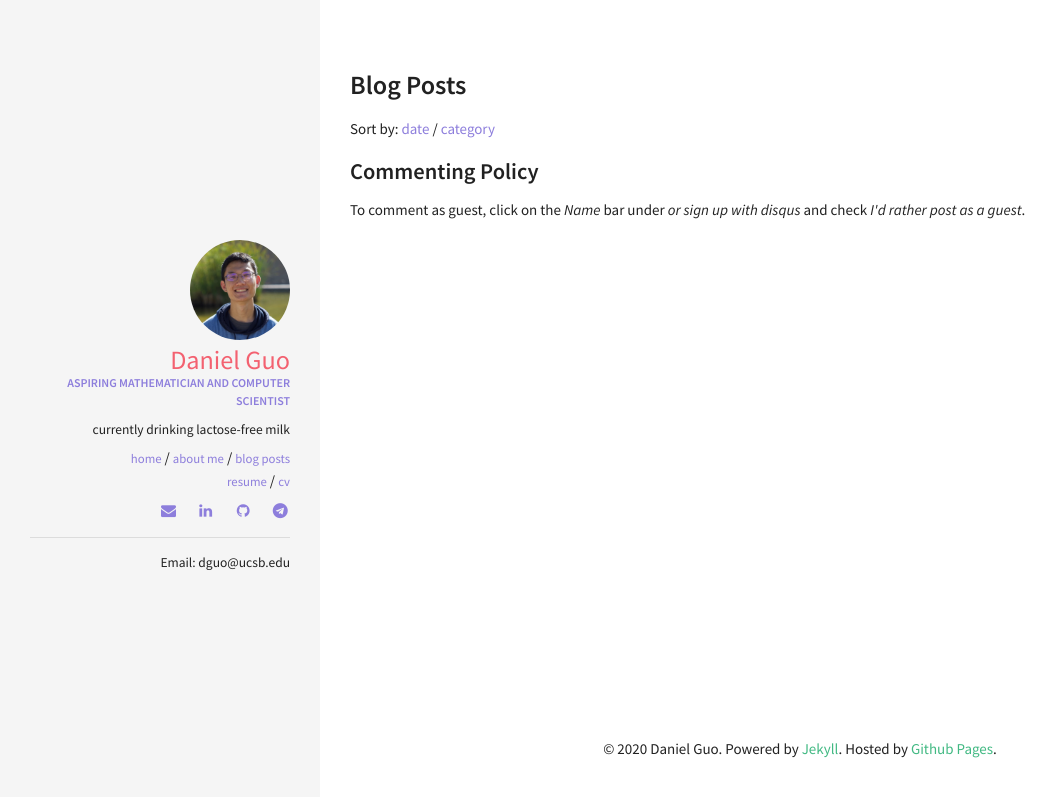
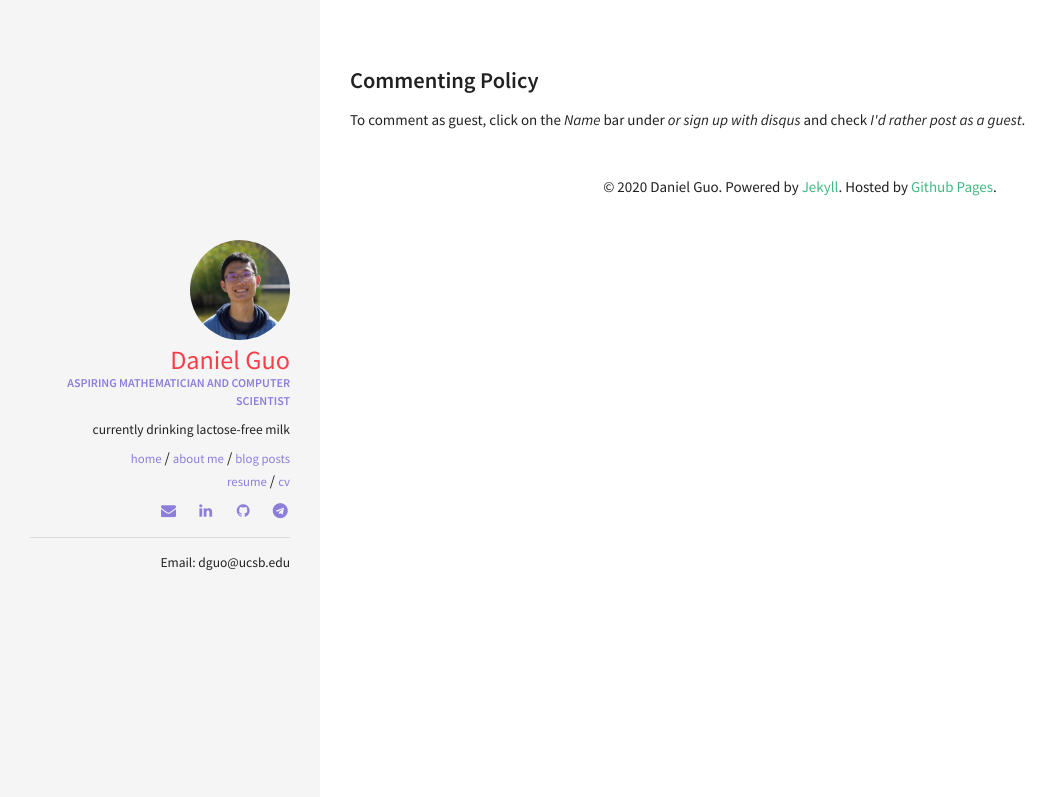
Before and after one commit to d-guo/danielguo.dev_old, a Jekyll site: the page built from policy/comments.html, in a window 1280 px wide. Shown: the top 797 px of the page, without its empty margins (0-1058 px from the left). Built offline with Jekyll 4.4.1, drawn with Linux system fonts in a browser that asks for light colours.

Commit message:
changed policy and the author name color in _layout.scss

```diff
--- a/_sass/pages/_layout.scss
+++ b/_sass/pages/_layout.scss
@@ -31,7 +31,7 @@
   }
   .author_name {
     display: block;
-    color: #F36170;
+    color: #f83e4b;
     font-size: 1.75em;
     text-transform: none;
   }
--- a/policy/comments.html
+++ b/policy/comments.html
@@ -1,5 +1,5 @@
 ---
-layout: page
+layout: default
 ---
 <h3>Commenting Policy</h3>
 To comment as guest, click on the <i>Name</i> bar under <i>or sign up with disqus</i> and check <i>I'd rather post as a guest</i>.
```
